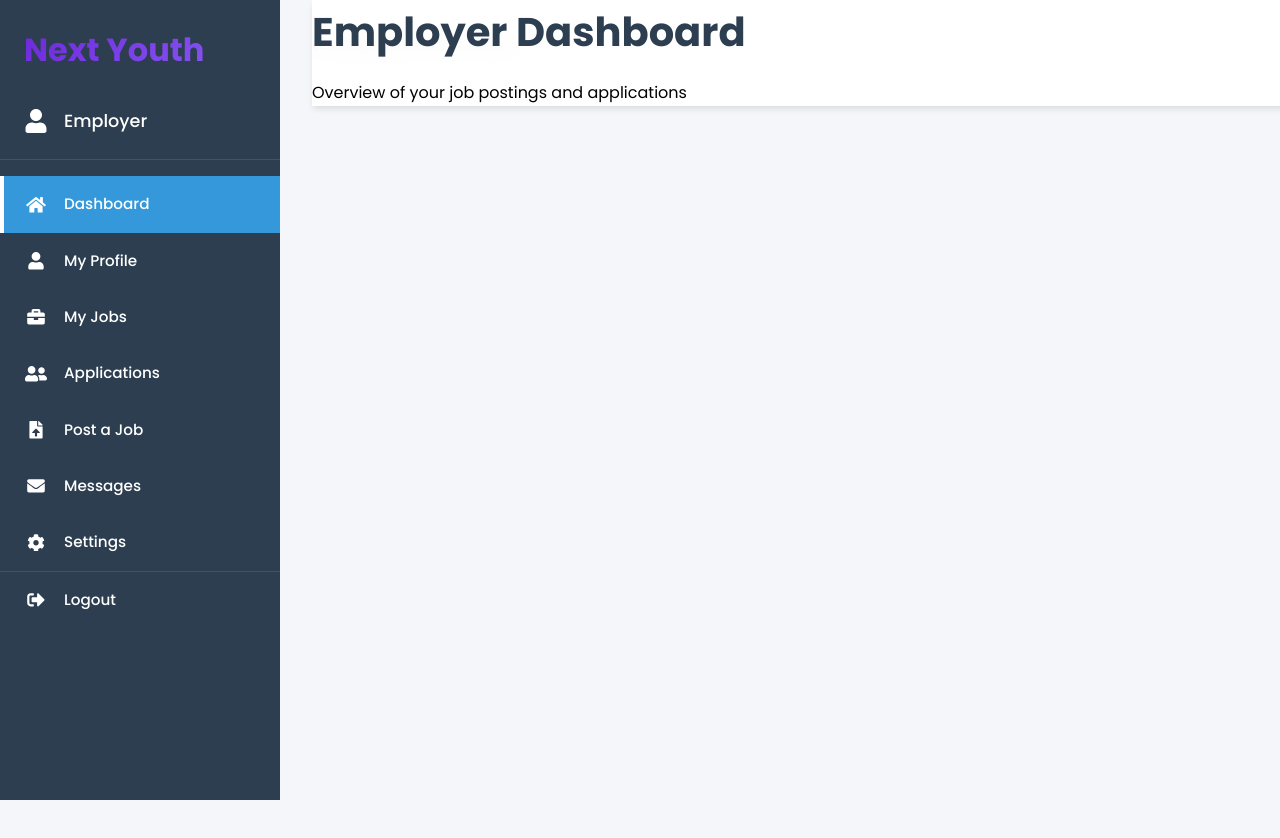
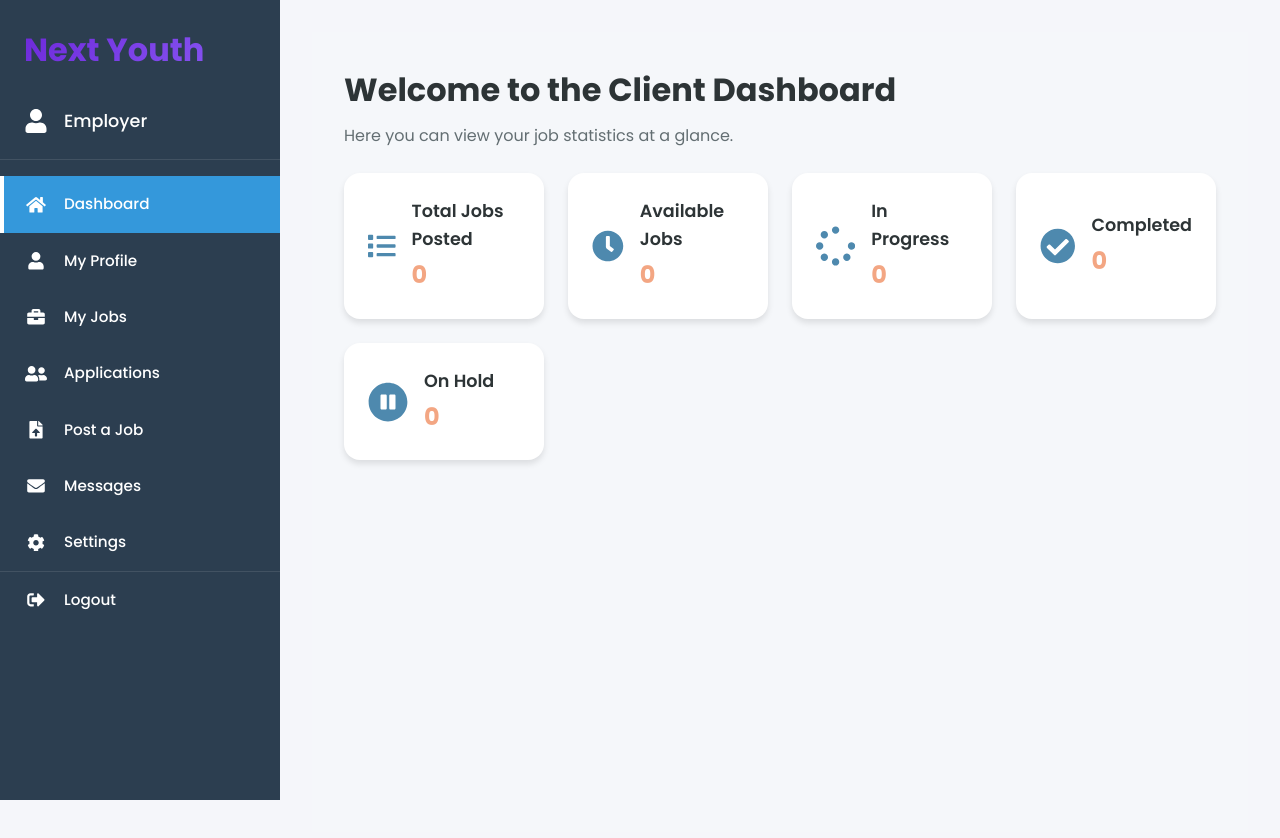
Before and after one commit to ahanafabid01/Next-Youth, a React (Create React App) app in the folder client/: page /employer-dashboard in a window 1280 px wide. Shown: the top 838 px of the page. Before the commit the page ends 800 px from the top, so only its background shows below. Built offline with nearby package versions, Linux system fonts and the light colour scheme; no server answers.

Commit message:
Dashboard Fixed

```diff
--- /dev/null
+++ b/client/src/components/ClientDashboard.css
@@ -0,0 +1,82 @@
+/* ClientDashboard.css */
+@import url('https://fonts.googleapis.com/css2?family=Poppins:wght@400;600&display=swap');
+
+:root {
+  --color-bg: #f5f7fa;
+  --color-card-bg: #ffffff;
+  --color-primary: #4e89ae;
+  --color-secondary: #f3a683;
+  --color-text: #2d3436;
+  --color-muted: #636e72;
+}
+
+.client-dashboard {
+  font-family: 'Poppins', sans-serif;
+  background: var(--color-bg);
+  color: var(--color-text);
+  padding: 2rem;
+  min-height: 100vh;
+}
+
+.client-dashboard h1 {
+  font-size: 2rem;
+  margin-bottom: 0.5rem;
+}
+
+.client-dashboard p {
+  color: var(--color-muted);
+  margin-bottom: 1.5rem;
+}
+
+.dashboard-stats {
+  display: grid;
+  grid-template-columns: repeat(auto-fit, minmax(200px, 1fr));
+  gap: 1.5rem;
+}
+
+.stat-card {
+  background: var(--color-card-bg);
+  border-radius: 1rem;
+  box-shadow: 0 4px 6px rgba(0,0,0,0.1);
+  padding: 1.5rem;
+  display: flex;
+  align-items: center;
+  transition: transform 0.2s ease, box-shadow 0.2s ease;
+}
+
+.stat-card:hover {
+  transform: translateY(-5px);
+  box-shadow: 0 8px 12px rgba(0,0,0,0.15);
+}
+
+.stat-icon {
+  font-size: 2.5rem;
+  margin-right: 1rem;
+  color: var(--color-primary);
+}
+
+.stat-text h3 {
+  font-size: 1.1rem;
+  font-weight: 600;
+  margin: 0;
+}
+
+.stat-text p {
+  font-size: 1.5rem;
+  font-weight: 700;
+  margin: 0.2rem 0 0;
+  color: var(--color-secondary);
+}
+
+@media (max-width: 600px) {
+  .client-dashboard {
+    padding: 1rem;
+  }
+  .stat-card {
+    padding: 1rem;
+  }
+  .stat-icon {
+    font-size: 2rem;
+    margin-right: 0.75rem;
+  }
+}
--- /dev/null
+++ b/client/src/components/ClientDashboard.js
@@ -0,0 +1,79 @@
+// ClientDashboard.jsx
+import React, { useEffect, useState } from "react";
+import axios from "axios";
+import { FaList, FaClock, FaSpinner, FaCheckCircle, FaPauseCircle } from "react-icons/fa";
+import './ClientDashboard.css';
+
+// Map each stat key to an icon component
+const iconsMap = {
+  total: FaList,
+  available: FaClock,
+  inProgress: FaSpinner,
+  completed: FaCheckCircle,
+  onHold: FaPauseCircle,
+};
+
+const labelsMap = {
+  total: 'Total Jobs Posted',
+  available: 'Available Jobs',
+  inProgress: 'In Progress',
+  completed: 'Completed',
+  onHold: 'On Hold',
+};
+
+const ClientDashboard = () => {
+  const [jobStats, setJobStats] = useState({
+    total: 0,
+    available: 0,
+    inProgress: 0,
+    completed: 0,
+    onHold: 0,
+  });
+
+  useEffect(() => {
+    const fetchJobStats = async () => {
+      try {
+        const response = await axios.get("http://localhost:4000/api/jobs", { withCredentials: true });
+        if (response.data.success && Array.isArray(response.data.jobs)) {
+          const jobs = response.data.jobs;
+          const stats = {
+            total: jobs.length,
+            available: jobs.filter(job => job.status === "Available").length,
+            inProgress: jobs.filter(job => job.status === "In Progress").length,
+            completed: jobs.filter(job => job.status === "Completed").length,
+            onHold: jobs.filter(job => job.status === "On Hold").length,
+          };
+          setJobStats(stats);
+        }
+      } catch (error) {
+        console.error("Error fetching job statistics:", error);
+      }
+    };
+
+    fetchJobStats();
+  }, []);
+
+  return (
+    <div className="client-dashboard">
+      <h1>Welcome to the Client Dashboard</h1>
+      <p>Here you can view your job statistics at a glance.</p>
+
+      <div className="dashboard-stats">
+        {Object.entries(jobStats).map(([key, value]) => {
+          const Icon = iconsMap[key];
+          return (
+            <div key={key} className="stat-card">
+              <Icon className="stat-icon" />
+              <div className="stat-text">
+                <h3>{labelsMap[key]}</h3>
+                <p>{value}</p>
+              </div>
+            </div>
+          );
+        })}
+      </div>
+    </div>
+  );
+};
+
+export default ClientDashboard;
--- a/client/src/components/EmployerDashboard.js
+++ b/client/src/components/EmployerDashboard.js
@@ -20,6 +20,7 @@ import "./EmployerDashboard.css";
 import Profile from "./Profile"; // Import the Profile component
 import PostJob from "./PostJob"; // Import the PostJob component
 import MyJobs from "./MyJobs"; // Import the MyJobs component
+import ClientDashboard from "./ClientDashboard"; // Add this import
 
 ChartJS.register(ArcElement, Tooltip, Legend, CategoryScale, LinearScale, BarElement);
 
@@ -123,94 +124,13 @@ const EmployerDashboard = () => {
     const renderContent = () => {
         switch (activeTab) {
             case "dashboard":
-                return (
-                    <div className="dashboard-main">
-                        <header className="dashboard-header">
-                            <h1>Employer Dashboard</h1>
-                            <p>Overview of your job postings and applications</p>
-                        </header>
-
-                        {jobStats && monthlyTrends ? (
-                            <div className="dashboard-charts">
-                                {/* Pie Chart for Job Status */}
-                                <div className="chart-container">
-                                    <h3>Job Status Distribution</h3>
-                                    <Pie
-                                        data={{
-                                            labels: ["Open", "Completed", "On Hold"],
-                                            datasets: [
-                                                {
-                                                    data: [
-                                                        jobStats.openJobs,
-                                                        jobStats.completedJobs,
-                                                        jobStats.onHoldJobs,
-                                                    ],
-                                                    backgroundColor: ["#4caf50", "#2196f3", "#ff9800"],
-                                                    hoverBackgroundColor: ["#45a049", "#1e88e5", "#fb8c00"],
-                                                },
-                                            ],
-                                        }}
-                                        options={{
-                                            responsive: true,
-                                            plugins: {
-                                                legend: {
-                                                    position: "bottom",
-                                                },
-                                            },
-                                        }}
-                                    />
-                                </div>
-
-                                {/* Bar Chart for Monthly Trends */}
-                                <div className="chart-container">
-                                    <h3>Monthly Job Posting Trends</h3>
-                                    <Bar
-                                        data={{
-                                            labels: monthlyTrends.months,
-                                            datasets: [
-                                                {
-                                                    label: "Jobs Posted",
-                                                    data: monthlyTrends.jobCounts,
-                                                    backgroundColor: "#2196f3",
-                                                },
-                                            ],
-                                        }}
-                                        options={{
-                                            responsive: true,
-                                            plugins: {
-                                                legend: {
-                                                    display: false,
-                                                },
-                                            },
-                                            scales: {
-                                                x: {
-                                                    title: {
-                                                        display: true,
-                                                        text: "Months",
-                                                    },
-                                                },
-                                                y: {
-                                                    title: {
-                                                        display: true,
-                                                        text: "Jobs Posted",
-                                                    },
-                                                },
-                                            },
-                                        }}
-                                    />
-                                </div>
-                            </div>
-                        ) : (
-                            <p>Loading dashboard data...</p>
-                        )}
-                    </div>
-                );
+                return <ClientDashboard />; // Fix the component name
             case "profile":
                 return <Profile />;
             case "post-job":
                 return <PostJob />;
             case "jobs":
-                return <MyJobs />; // Render the MyJobs component
+                return <MyJobs />;
             default:
                 return <div className="dashboard-main">Default Content</div>;
         }
--- a/client/src/components/PostJob.css
+++ b/client/src/components/PostJob.css
@@ -218,14 +218,19 @@ h2 {
 }
 
 .edit-btn {
-  color: var(--primary);
-  font-weight: 500;
+  background: var(--primary);
+  color: white; /* Ensure text is visible on the primary background */
+  border: none;
+  padding: 0.8rem 1.5rem;
+  border-radius: 8px;
+  font-weight: 600;
   cursor: pointer;
-  transition: all 0.3s ease;
+  transition: transform 0.3s ease, background 0.3s ease;
 }
 
 .edit-btn:hover {
-  opacity: 0.8;
+  background: var(--hover-color); /* Slightly darker shade for hover effect */
+  transform: translateY(-2px);
 }
 
 .navigation-buttons {
--- a/client/src/components/Profile.css
+++ b/client/src/components/Profile.css
@@ -169,17 +169,18 @@
 }
 
 .edit-btn {
-  background: var(--gradient);
-  color: white;
+  background: var(--primary);
+  color: white; /* Ensure text is visible on the primary background */
   border: none;
   padding: 1rem 2rem;
   border-radius: 8px;
   font-weight: 600;
   cursor: pointer;
-  transition: transform 0.3s ease;
+  transition: transform 0.3s ease, background 0.3s ease;
 }
 
 .edit-btn:hover {
+  background: var(--hover-color); /* Slightly darker shade for hover effect */
   transform: translateY(-2px);
 }
 
```
